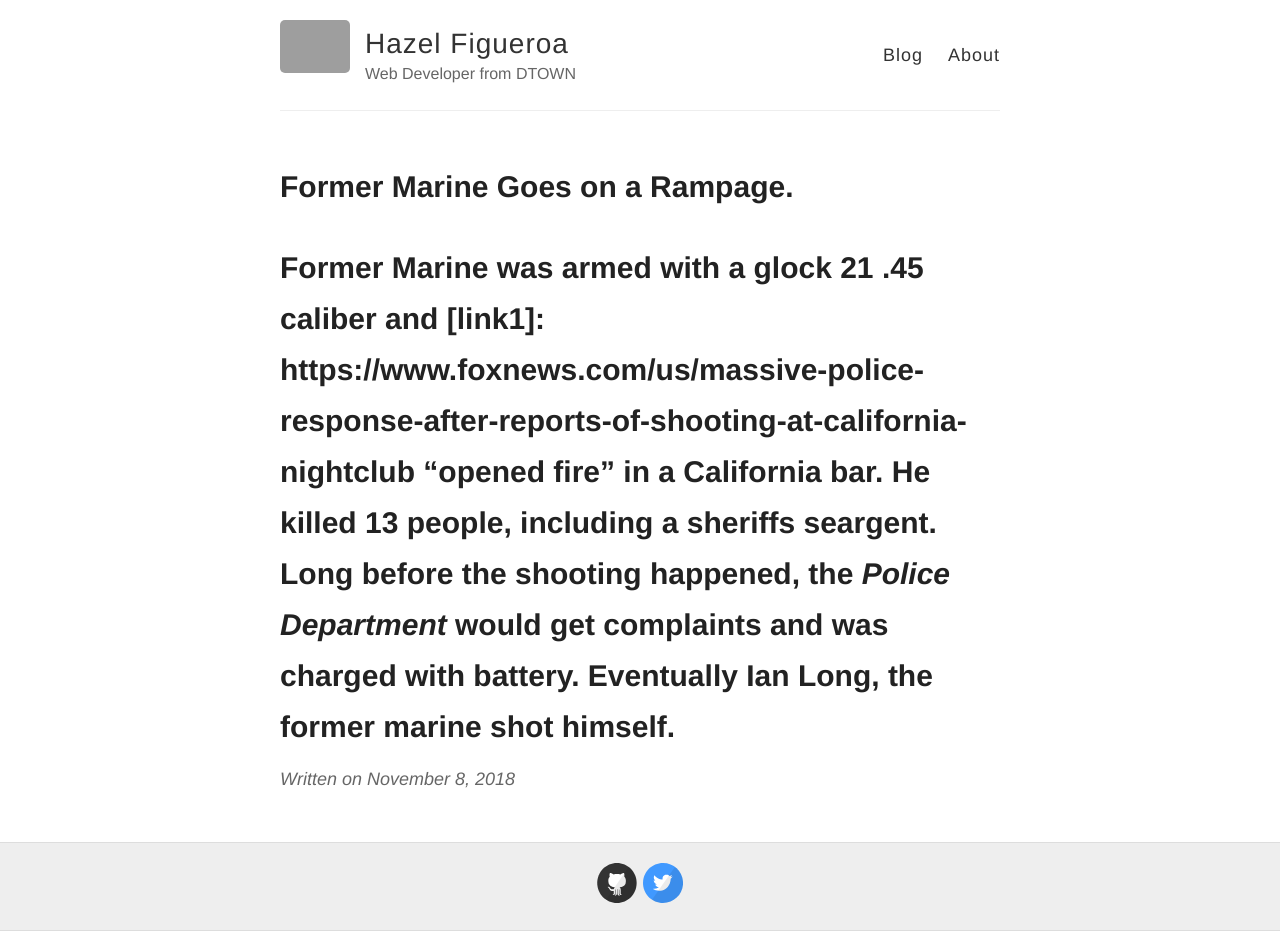
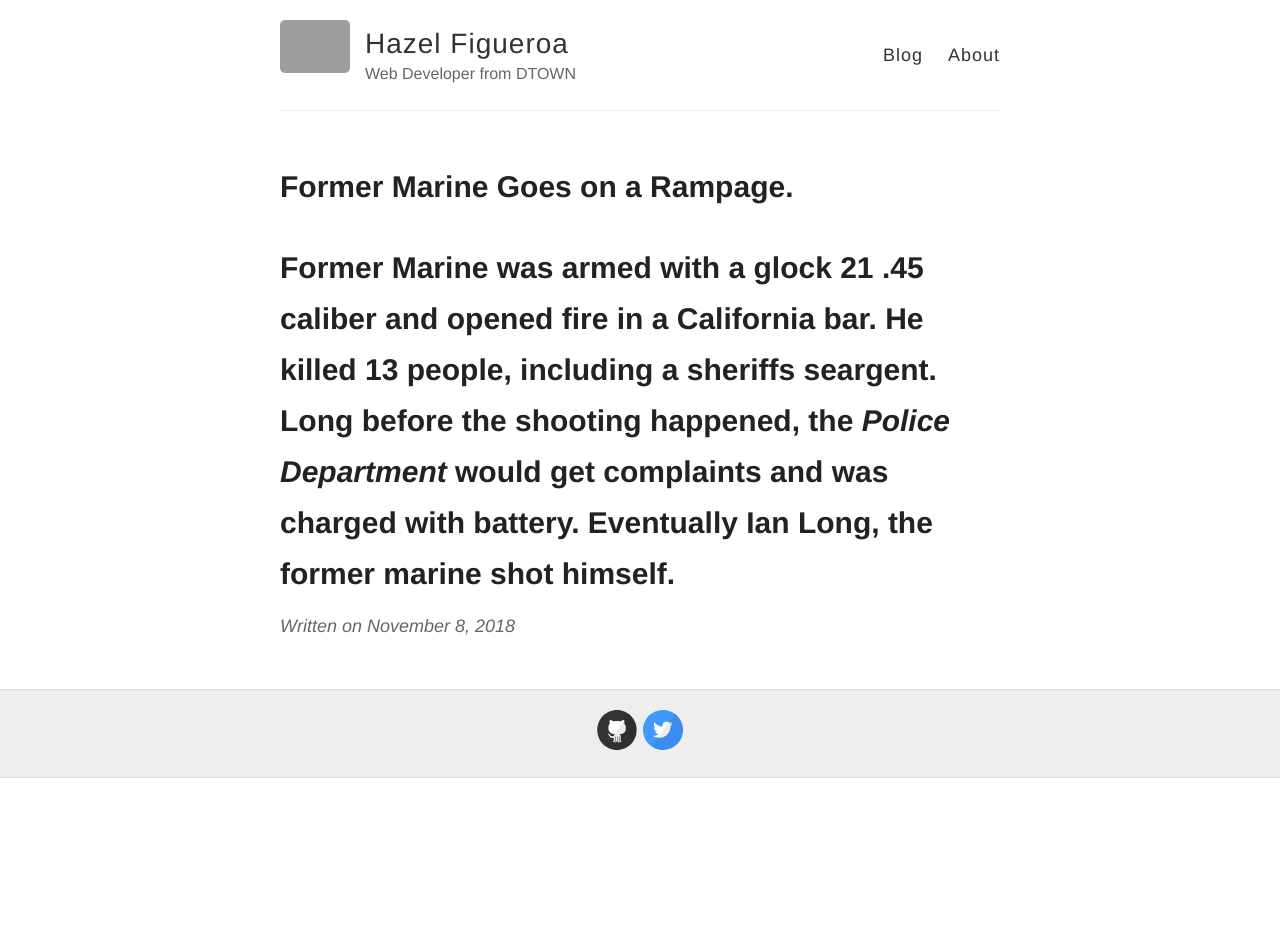
Before and after one commit to haazelv/haazelv.github.io, a Jekyll site: the page built from _posts/2018-11-8-In-The-News.md, in a window 1280 px wide. Built offline with Jekyll 4.4.1, drawn with Linux system fonts in a browser that asks for light colours; after the commit the page ends 900 px from its top, so only the background shows below that; grey boxes are pictures that could not be loaded.

Commit message:
Update 2018-11-8-In-The-News.md

```diff
--- a/_posts/2018-11-8-In-The-News.md
+++ b/_posts/2018-11-8-In-The-News.md
@@ -3,4 +3,4 @@ layout: post
 title: Former Marine Goes on a Rampage.
 ---
 
-# Former Marine was armed with a glock 21 .45 caliber and [link1]: https://www.foxnews.com/us/massive-police-response-after-reports-of-shooting-at-california-nightclub "opened fire" in a California bar. He killed 13 people, including a sheriffs seargent. Long before the shooting happened, the _Police Department_ would get complaints and was charged with battery. Eventually Ian Long, the former marine shot himself.
+# Former Marine was armed with a glock 21 .45 caliber and opened fire in a California bar. He killed 13 people, including a sheriffs seargent. Long before the shooting happened, the _Police Department_ would get complaints and was charged with battery. Eventually Ian Long, the former marine shot himself.
```
